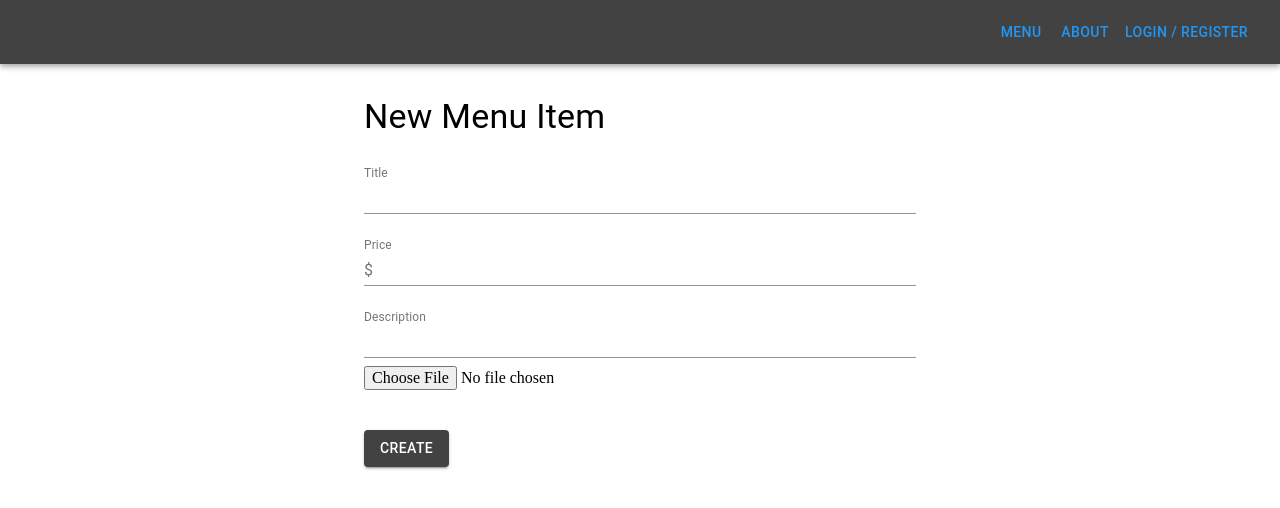
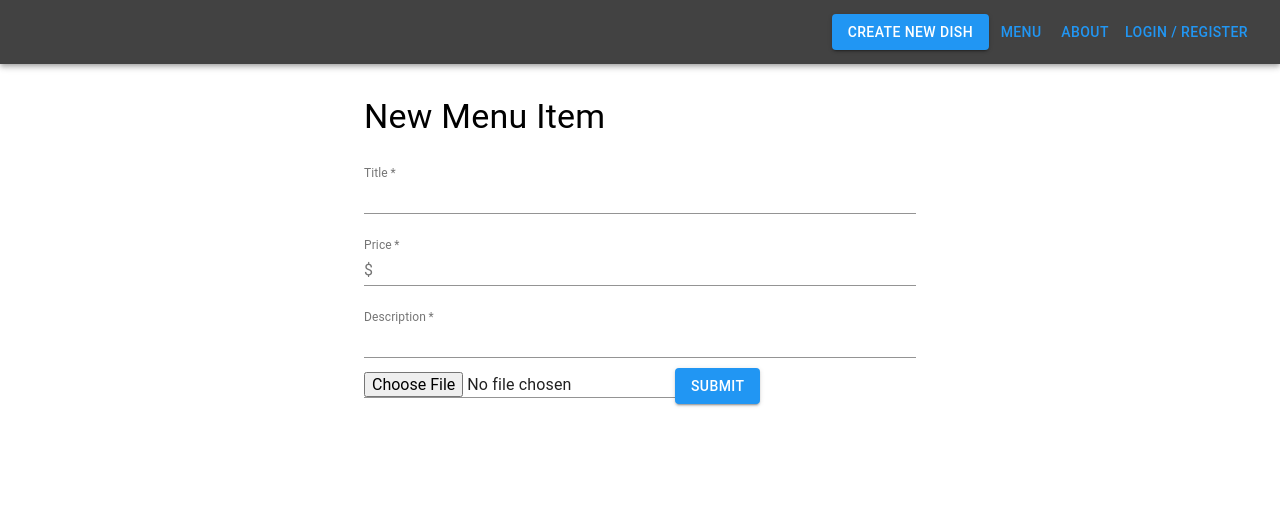
Before and after one commit to jamesphongduong/phongspho, a React (Create React App) app: page /new in a window 1280 px wide. Shown: the top 508 px of the page. Built offline with nearby package versions, Linux system fonts and the light colour scheme.

Commit message:
validText fn and tests

```diff
--- a/db.json
+++ b/db.json
@@ -5,6 +5,12 @@
       "description": "",
       "price": "",
       "id": 5
+    },
+    {
+      "title": "",
+      "description": "",
+      "price": "",
+      "id": 6
     }
   ]
 }
--- a/src/components/Navbar.tsx
+++ b/src/components/Navbar.tsx
@@ -28,9 +28,20 @@ export const Navbar = (props: Props): JSX.Element => {
     );
   };
 
+  // if admin
+  const renderNewDishButton = (): JSX.Element => {
+    return (
+      <Link to="/new">
+        <Button color="secondary" label="Create New Dish" />
+      </Link>
+    );
+  };
+
   return (
     <AppBar position="static">
-      <Toolbar className={classes.container}>{renderItems()}</Toolbar>
+      <Toolbar className={classes.container}>
+        {renderNewDishButton()} {renderItems()}
+      </Toolbar>
     </AppBar>
   );
 };
--- a/src/components/TextField.tsx
+++ b/src/components/TextField.tsx
@@ -10,6 +10,7 @@ interface Props {
   multiline?: boolean;
   handleInput(event: React.ChangeEvent<HTMLInputElement>): void;
   value: string;
+  required?: boolean;
 }
 
 export const TextField = (props: Props): JSX.Element => {
@@ -28,6 +29,7 @@ export const TextField = (props: Props): JSX.Element => {
       id={`${label.toLowerCase()}Input`}
       label={label}
       fullWidth
+      // helperText="Required Field"
       InputProps={
         preLabel
           ? {
@@ -40,3 +42,7 @@ export const TextField = (props: Props): JSX.Element => {
     />
   );
 };
+
+TextField.defaultProps = {
+  required: true
+};
--- a/src/components/pages/NewDish.tsx
+++ b/src/components/pages/NewDish.tsx
@@ -1,6 +1,7 @@
 import React, { PureComponent } from 'react';
 import { TextField, Button, Typography } from '../';
 import Container from '@material-ui/core/Container';
+import { Input } from '@material-ui/core';
 import ReactS3 from 'react-s3';
 import { S3Config } from '../../config';
 import { getMeals, postMeal } from '../../api';
@@ -10,7 +11,7 @@ interface State {
   priceInput: string;
   descriptionInput: string;
   fileInput: File | undefined;
-  [key: string]: string | File | undefined;
+  [key: string]: string | File | undefined; // need to refactor
 }
 
 export class NewDish extends PureComponent<{}, State> {
@@ -78,10 +79,9 @@ export class NewDish extends PureComponent<{}, State> {
           handleInput={this.onInputChange}
           value={descriptionInput}
         />
-        <input type="file" onChange={this.upload} />
-        <div style={{ marginTop: 40 }}>
-          <Button onClick={this.postDish} color="primary" label="create" />
-        </div>
+        {/* <input type="file" onChange={this.upload} /> */}
+        <Input type="file" required />
+        <Button onClick={this.postDish} color="secondary" label="Submit" />
       </Container>
     );
   }
--- a/src/index.tsx
+++ b/src/index.tsx
@@ -2,7 +2,6 @@ import React from 'react';
 import ReactDOM from 'react-dom';
 import { App } from './components/App';
 import { BrowserRouter } from 'react-router-dom';
-
 import 'normalize.css';
 
 ReactDOM.render(
--- /dev/null
+++ b/src/utils/index.ts
@@ -0,0 +1 @@
+export { isValidText } from './validation-utils';
```
Also changed, not shown: src/utils/validation-utils.ts (added, +9 -0 lines), 1 other file (tests, documents, lock files or other folders).
